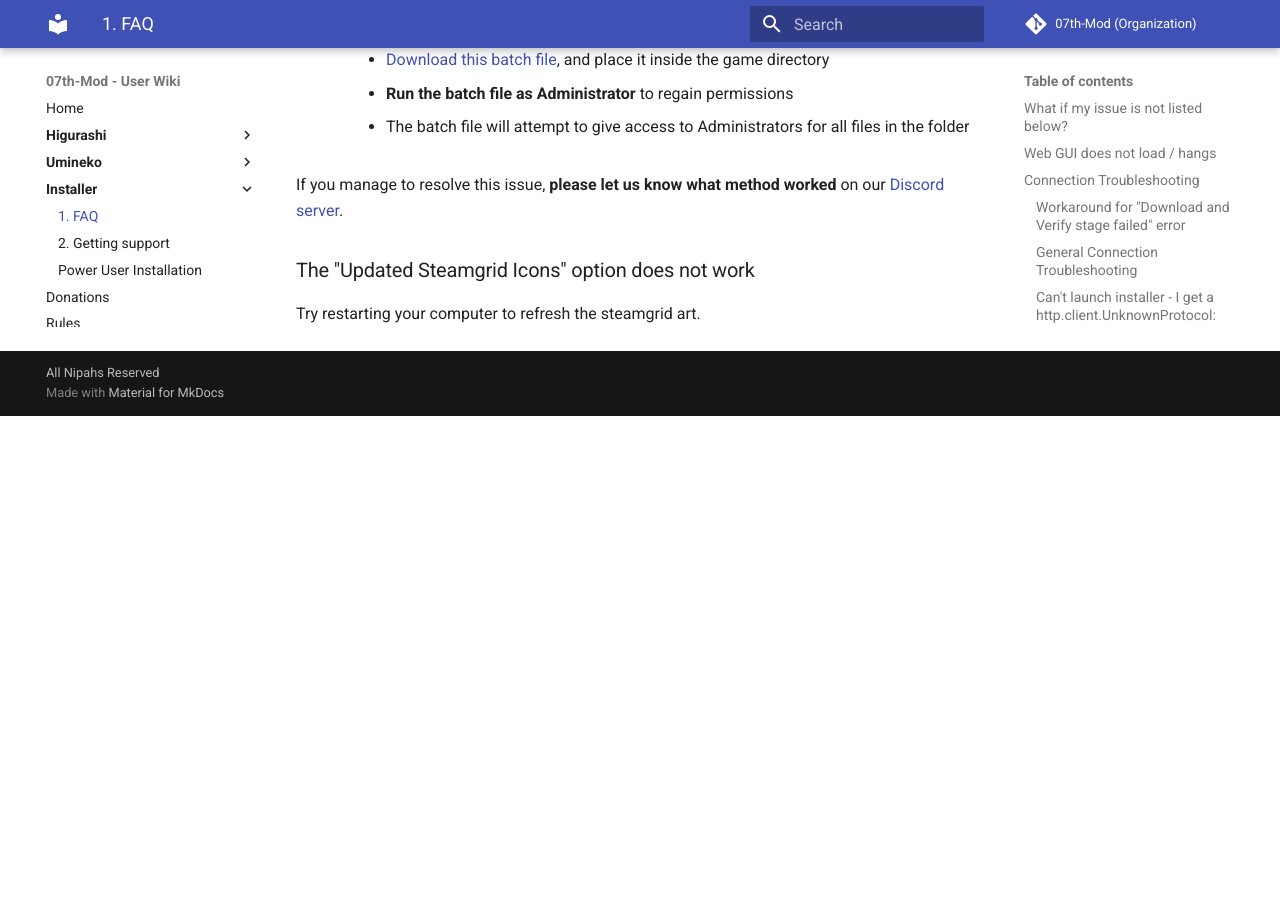
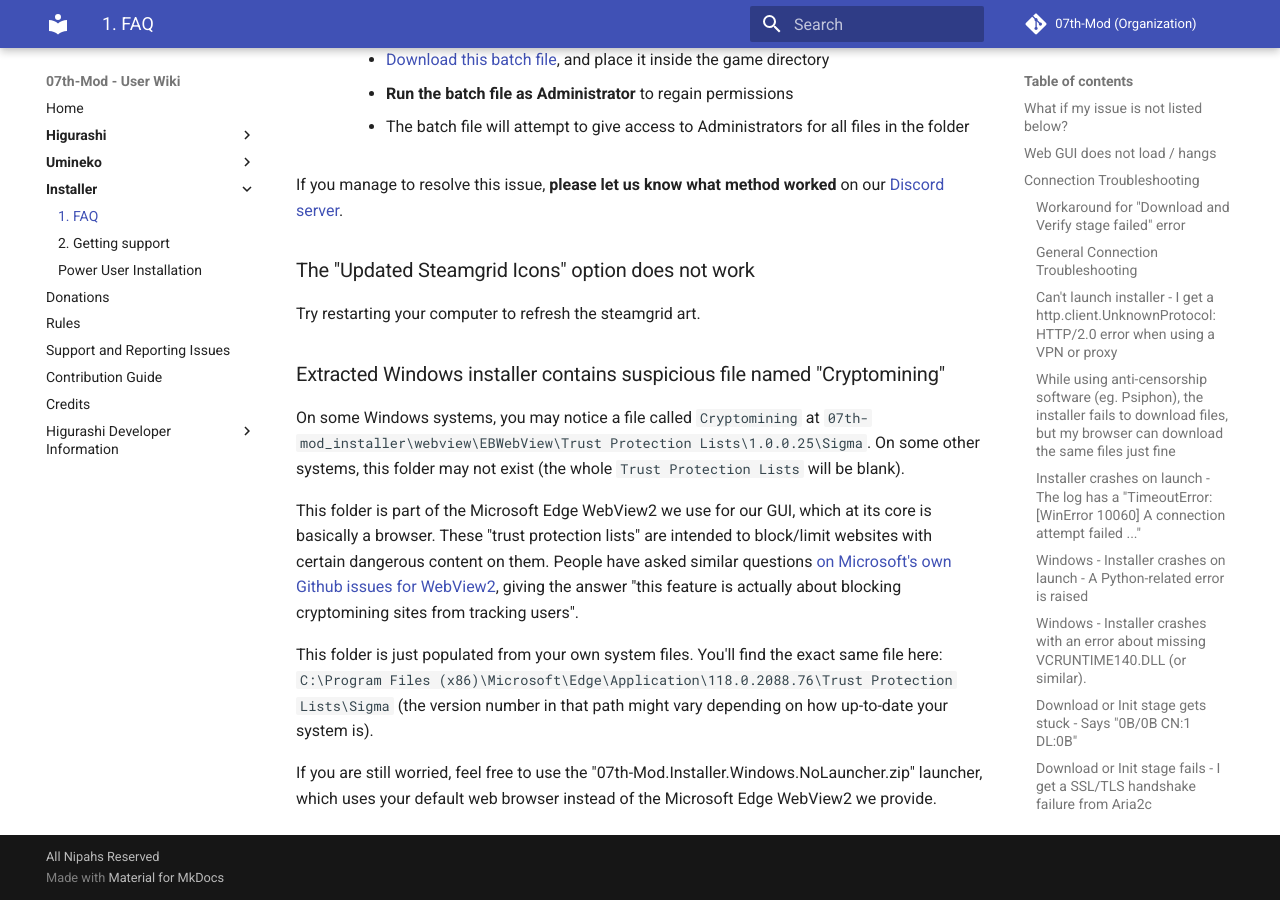
Before and after one commit to 07th-mod/wiki, an MkDocs documentation site: the page built from docs/Installer/faq.md, in a window 1280 px wide and 900 px high, scrolled down 6081 px. Built offline with MkDocs 1.6.1 and Material for MkDocs 9.7.7, drawn with Linux system fonts in a browser that asks for light colours; before the commit the page ends 6497 px from its top, so only the background shows below that.

Commit message:
Add note about suspiciously named file in Windows installer

```diff
--- a/docs/Installer/faq.md
+++ b/docs/Installer/faq.md
@@ -177,3 +177,13 @@
 ### The "Updated Steamgrid Icons" option does not work
 
 Try restarting your computer to refresh the steamgrid art.
+
+### Extracted Windows installer contains suspicious file named "Cryptomining"
+
+On some Windows systems, you may notice a file called `Cryptomining` at `07th-mod_installer\webview\EBWebView\Trust Protection Lists\1.0.0.25\Sigma`. On some other systems, this folder may not exist (the whole `Trust Protection Lists` will be blank).
+
+This folder is part of the Microsoft Edge WebView2 we use for our GUI, which at its core is basically a browser. These "trust protection lists" are intended to block/limit websites with certain dangerous content on them. People have asked similar questions [on Microsoft's own Github issues for WebView2](https://github.com/MicrosoftEdge/WebView2Feedback/issues/2167), giving the answer "this feature is actually about blocking cryptomining sites from tracking users".
+
+This folder is just populated from your own system files. You'll find the exact same file here: `C:\Program Files (x86)\Microsoft\Edge\Application\118.0.2088.76\Trust Protection Lists\Sigma` (the version number in that path might vary depending on how up-to-date your system is).
+
+If you are still worried, feel free to use the "07th-Mod.Installer.Windows.NoLauncher.zip" launcher, which uses your default web browser instead of the Microsoft Edge WebView2 we provide.
```
